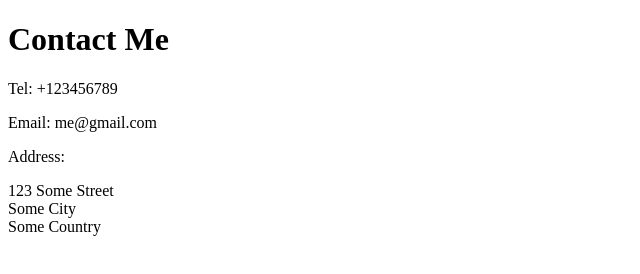
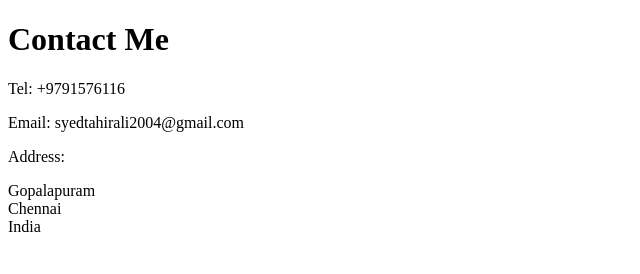
Before and after one commit to Syed164/HTML-Resume, a plain HTML site: page contact.html in a window 1280 px wide. Shown: the whole page, without its empty margins (0-640 px from the left). Drawn offline with Linux system fonts and the light colour scheme.

Commit message:
Update contact.html

```diff
--- a/contact.html
+++ b/contact.html
@@ -7,13 +7,13 @@
 </head>
 <body>
     <h1>Contact Me</h1>
-    <p>Tel: +123456789</p>
-    <p>Email: me@gmail.com</p>
+    <p>Tel: +9791576116</p>
+    <p>Email: syedtahirali2004@gmail.com</p>
     <p>Address:</p>
     <p>
-      123 Some Street<br />
-      Some City<br />
-      Some Country <br />
+      Gopalapuram<br />
+      Chennai<br />
+      India<br />
     </p>
 </body>
 </html>
```
